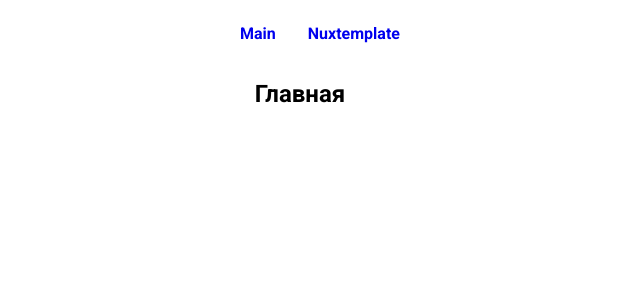
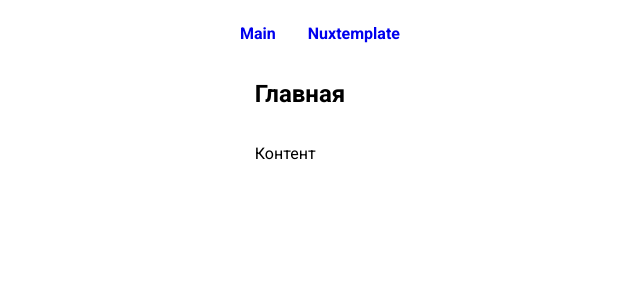
Before and after one commit to MikeIv/layout-nuxt3-ts, a Nuxt app: page / in a window 1280 px wide. Shown: the top 300 px of the page, without its empty margins (340-980 px from the left). Built offline with nearby package versions, Linux system fonts and the light colour scheme.

Commit message:
Настройка методов

```diff
--- a/components/Main/index.vue
+++ b/components/Main/index.vue
@@ -1,6 +1,7 @@
 <template>
   <section class="main">
     <h1 class="main__header">Главная</h1>
+    <p>Контент</p>
   </section>
 </template>
 
```
